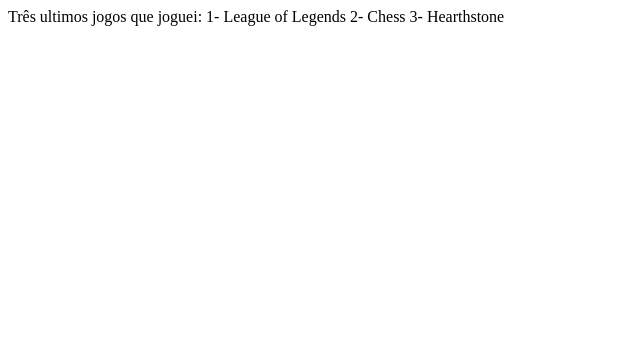
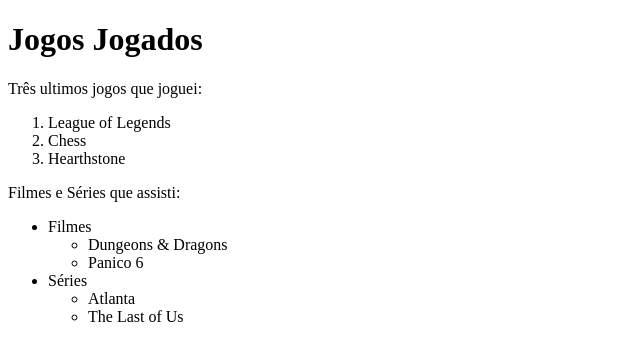
Before and after one commit to ufjf-dcc121/dcc121-2023-1-atv1-pablo-castro, a plain HTML site: page teste.html in a window 1280 px wide. Shown: the whole page, without its empty margins (0-640 px from the left). Drawn offline with Linux system fonts and the light colour scheme.

Commit message:
adiciono elementos semanticos

```diff
--- a/teste.html
+++ b/teste.html
@@ -9,11 +9,34 @@
 </head>
 
 <body>
-    Três ultimos jogos que joguei:
+    <header><h1>Jogos Jogados</h1></header>
 
-    1- League of Legends
-    2- Chess
-    3- Hearthstone
+    <main>
+        <p>Três ultimos jogos que joguei:</p>
+        <ol>
+            <li>League of Legends</li>
+            <li>Chess</li>
+            <li>Hearthstone</li>
+        </ol>
+            <p>Filmes e Séries que assisti:</p>
+        <ul>
+            <li>Filmes
+            <ul>
+                <li>Dungeons & Dragons</li>
+                <li>Panico 6</li>
+            </ul>
+            </li>
+            <li>Séries
+                <ul>
+                    <li>Atlanta</li>
+                    <li>The Last of Us</li>
+                </ul>
+                </li>
+        </ul>
+    </main>
+
 </body>
 
+<footer> </footer>
+
 </html>
```
